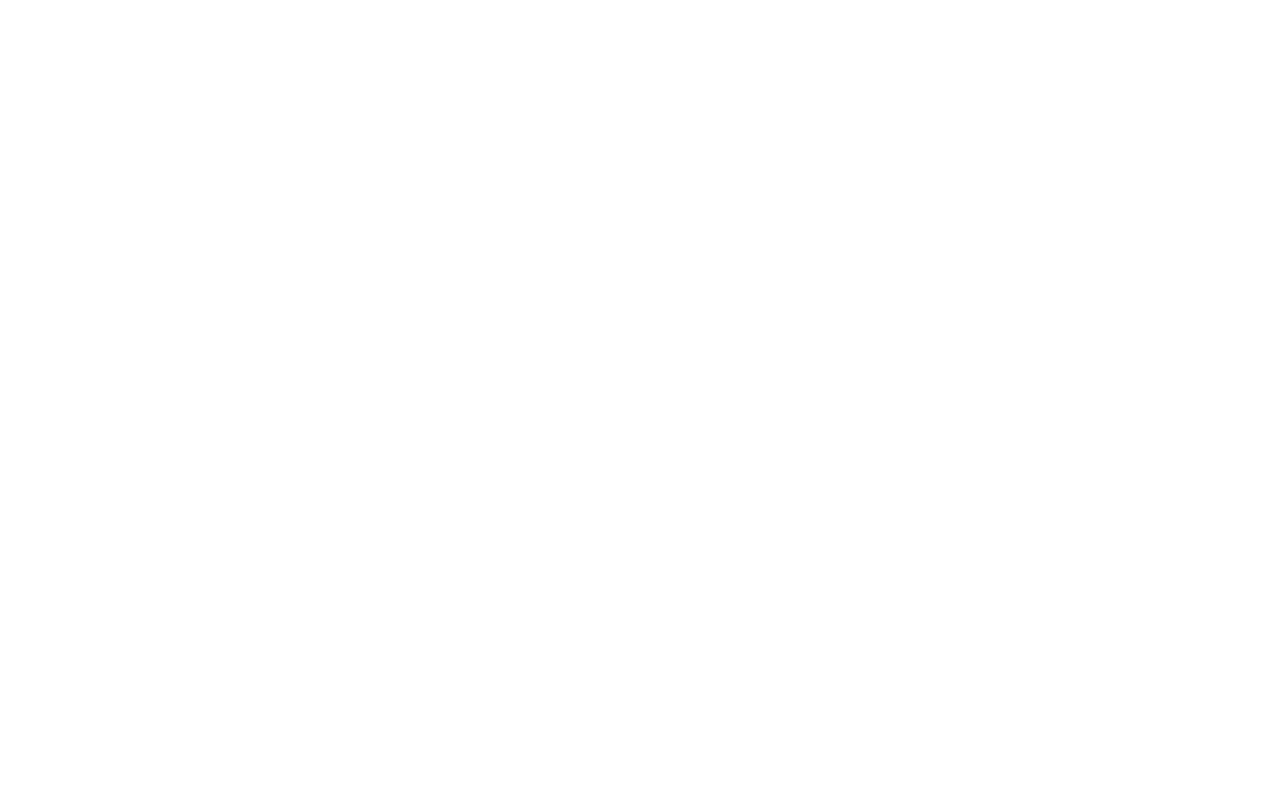
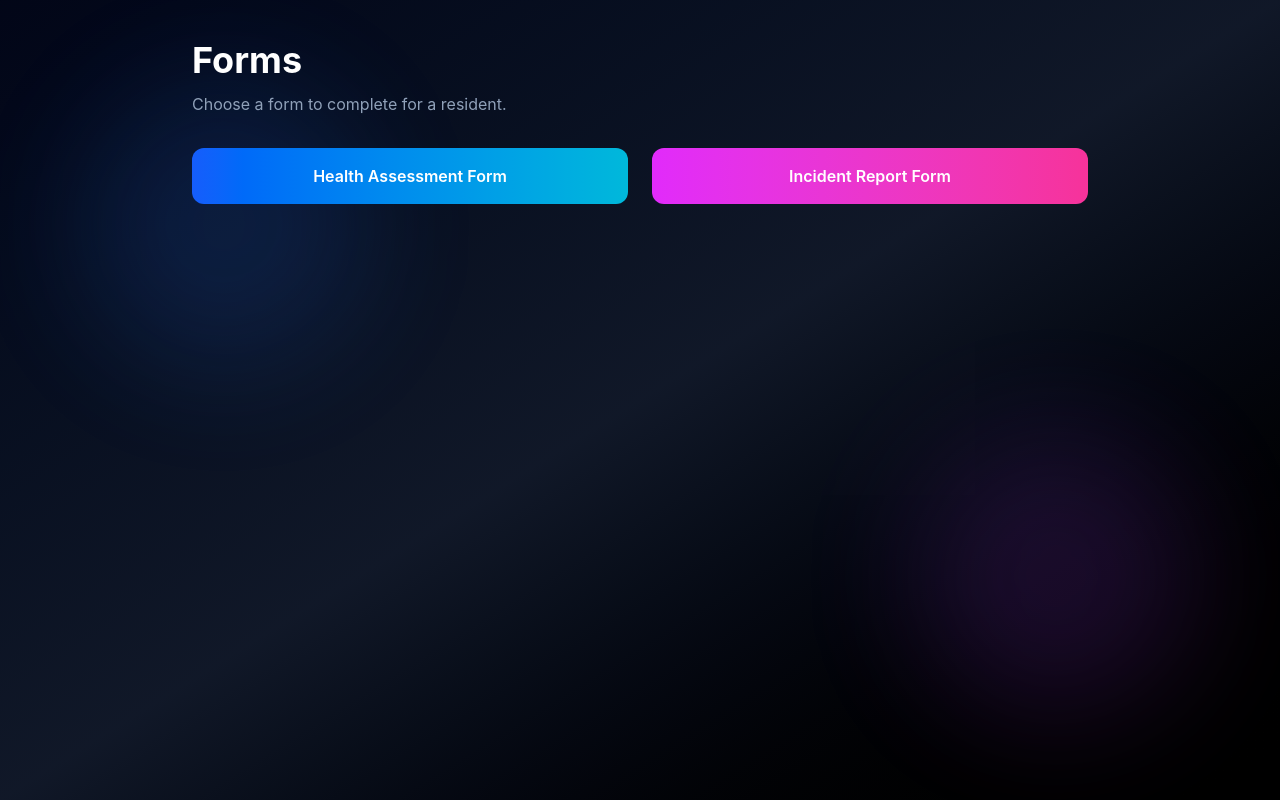
Before and after one commit to Sourabh-km13/Assignment_Cf, a React (Vite) app: page /forms in a window 1280 px wide. Before the commit this address had no page. Built offline with nearby package versions, Linux system fonts and the light colour scheme.

Commit message:
Added forms to routes and configured functionality

```diff
--- /dev/null
+++ b/src/pages/FormPage.tsx
@@ -0,0 +1,22 @@
+import { useNavigate } from "react-router";
+import Button from "../components/Button";
+
+export default function FormPage() {
+  const navigate = useNavigate();
+
+  return (
+    <div className="text-white px-6 py-10">
+      <div className="max-w-4xl mx-auto space-y-8">
+        <div>
+          <h1 className="text-4xl font-bold mb-3">Forms</h1>
+          <p className="text-slate-400">Choose a form to complete for a resident.</p>
+        </div>
+
+        <div className="grid gap-6 sm:grid-cols-2">
+          <Button onClick={() => navigate("/forms/health")}>Health Assessment Form</Button>
+          <Button gradient="bg-gradient-to-r from-fuchsia-500 to-pink-500" onClick={() => navigate("/forms/incident")}>Incident Report Form</Button>
+        </div>
+      </div>
+    </div>
+  );
+}
--- /dev/null
+++ b/src/pages/HealthFormPage.tsx
@@ -0,0 +1,13 @@
+import { HealthAssessmentForm } from "../components/Forms/HealthForm";
+
+export default function HealthFormPage() {
+  return (
+    <div className="space-y-10 text-white px-6 py-10">
+      <div className="max-w-4xl mx-auto">
+        <h1 className="text-4xl font-bold mb-4">Health Assessment Form</h1>
+        <p className="text-slate-400 mb-8">Complete the resident health assessment details below.</p>
+        <HealthAssessmentForm />
+      </div>
+    </div>
+  );
+}
--- a/src/pages/Home.tsx
+++ b/src/pages/Home.tsx
@@ -16,12 +16,12 @@
 
             <div className="flex flex-col sm:flex-row gap-6 justify-center">
                 {/* Users Button */}
-                <Button onClick={() => navigate("/users")} >
+                <Button onClick={() => navigate("/users")}>
                     User
                 </Button>
 
                 {/* Forms Button */}
-                <Button gradient='bg-gradient-to-r from-violet-500 to-indigo-500'>
+                <Button gradient="bg-gradient-to-r from-violet-500 to-indigo-500" onClick={() => navigate("/forms") }>
                     Forms
                 </Button>
             </div>
--- /dev/null
+++ b/src/pages/IncidentReportPage.tsx
@@ -0,0 +1,13 @@
+import { IncidentReportForm } from "../components/Forms/IncidentReportForm";
+
+export default function IncidentReportPage() {
+  return (
+    <div className="space-y-10 text-white px-6 py-10">
+      <div className="max-w-4xl mx-auto">
+        <h1 className="text-4xl font-bold mb-4">Incident Report Form</h1>
+        <p className="text-slate-400 mb-8">Submit a new incident report for a resident.</p>
+        <IncidentReportForm />
+      </div>
+    </div>
+  );
+}
--- a/src/routes/Routes.tsx
+++ b/src/routes/Routes.tsx
@@ -1,11 +1,12 @@
 import { Routes, Route } from "react-router";
 
 import Users from "../pages/Users";
-// import Forms from "../pages/Forms";
 import App from "../App";
 import Layout from "../Layout/Layout";
 import UserDetails from "../pages/UserDetailPage";
-
+import HealthFormPage from "../pages/HealthFormPage";
+import IncidentReportPage from "../pages/IncidentReportPage";
+import FormPage from "../pages/FormPage";
 
 export default function AppRoutes() {
   return (
@@ -13,11 +14,10 @@
       <Route element={<Layout />}>
         <Route path="/" element={<App />} />
         <Route path="/users" element={<Users />} />
-        <Route
-        path="/users/:id"
-        element={<UserDetails/>}
-      />
-        {/* <Route path="/forms" element={<Forms />} /> */}
+        <Route path="/forms" element={<FormPage />} />
+        <Route path="/users/:id" element={<UserDetails />} />
+        <Route path="/forms/health" element={<HealthFormPage />} />
+        <Route path="/forms/incident" element={<IncidentReportPage />} />
       </Route>
     </Routes>
   );
```
